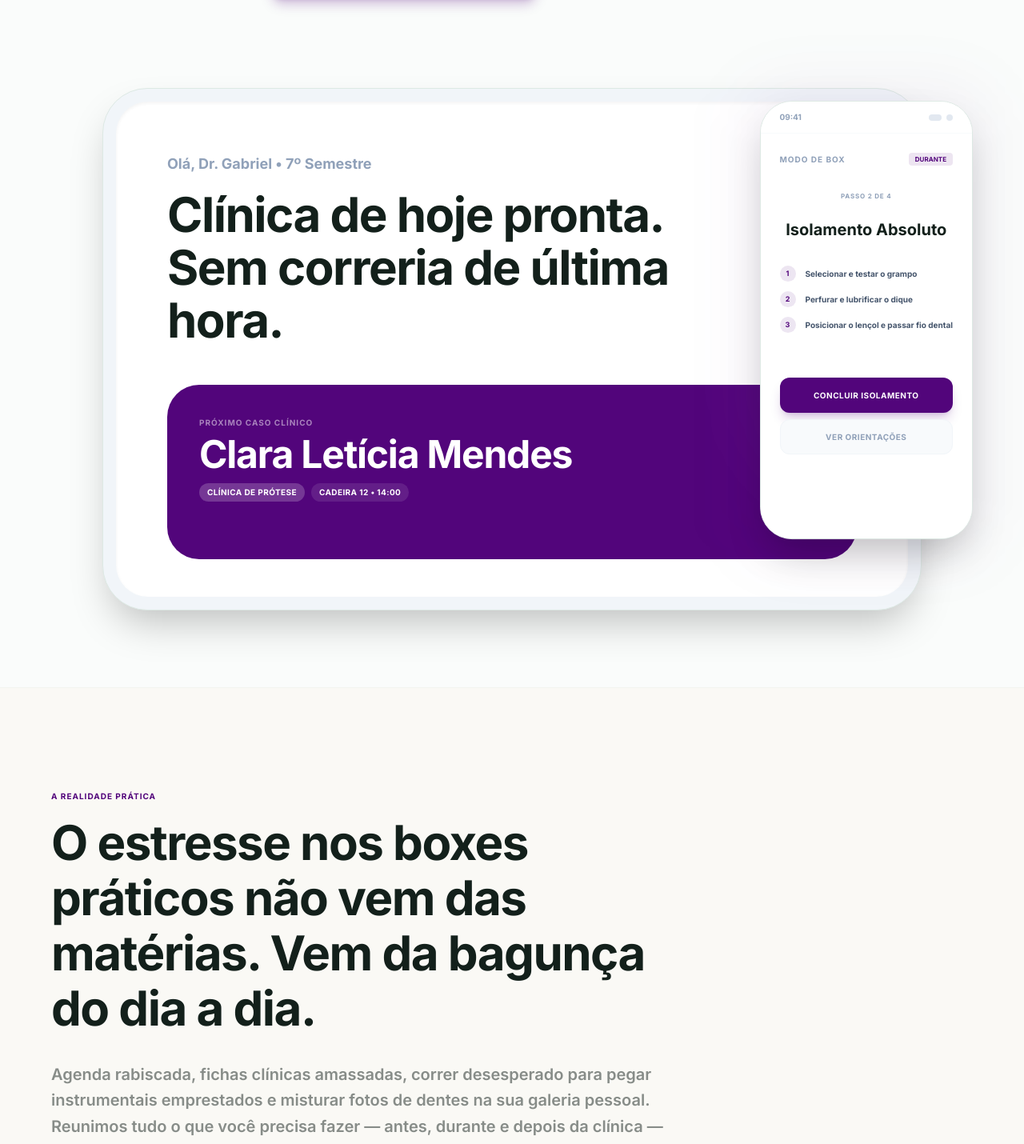
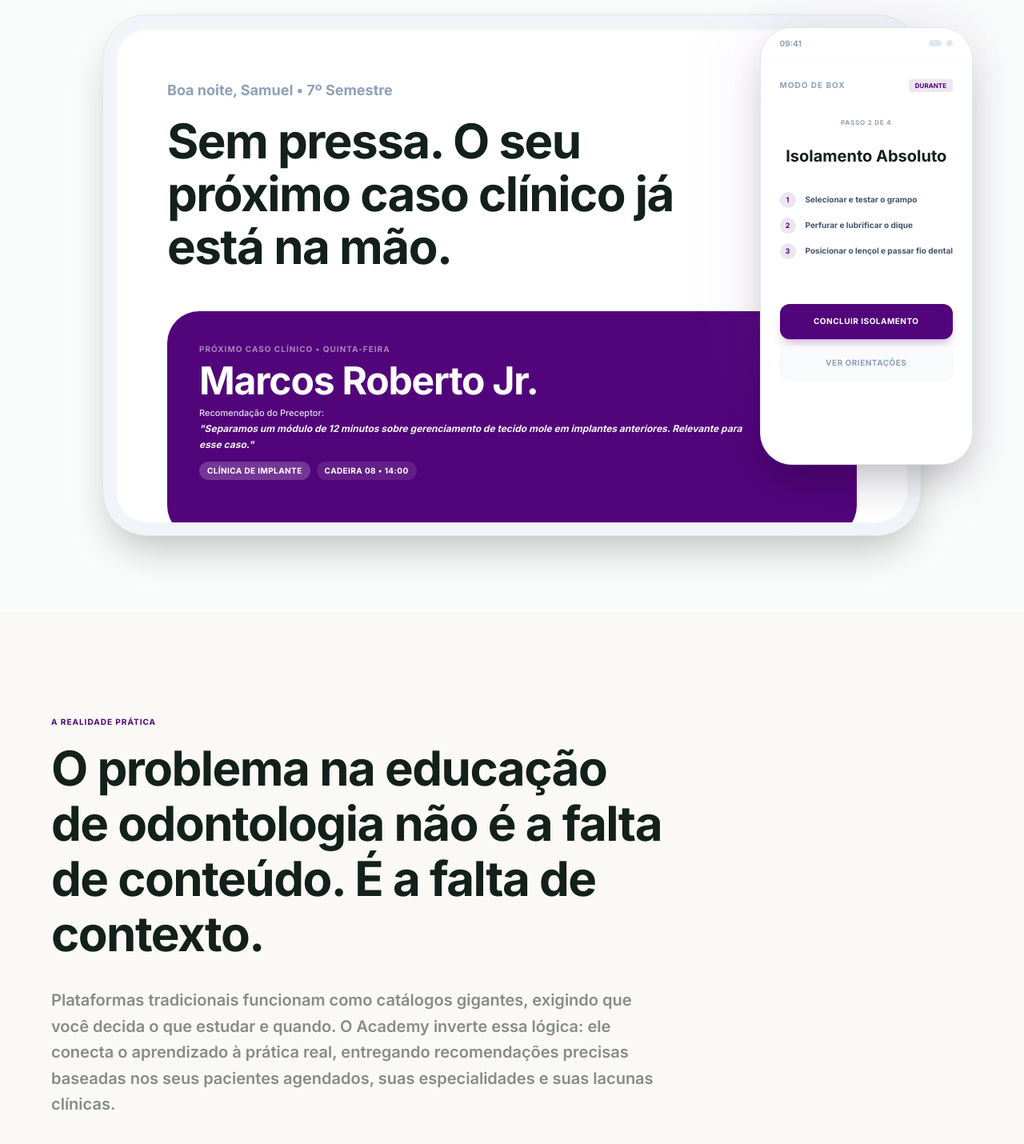
Before and after one commit to Samugodoy1/lpodontohub, a React (Vite) app: page /academy in a window 1280 px wide. Shown: the part 1189-2619 px from the top of the page at 80% size. Built offline with nearby package versions, Linux system fonts and the light colour scheme; no server answers; the database is empty.

Commit message:
feat(academy): update branding copy for landing page
Refine messaging to emphasize the value proposition of the Academy as a digital preceptor rather than a content library, focusing on clinical confidence and contextual learning.

```diff
--- a/src/pages/Academy.tsx
+++ b/src/pages/Academy.tsx
@@ -99,14 +99,14 @@ export default function Academy() {
               className="px-4"
             >
               <div className="inline-flex items-center gap-2 px-3 py-1 bg-brand-academy/5 border border-brand-academy/10 text-brand-academy rounded-full text-[9px] md:text-[10px] font-bold uppercase tracking-widest mb-6 md:mb-10">
-                <GraduationCap size={12} className="shrink-0" /> Assistente de Bolso do Acadêmico de Odonto
+                <GraduationCap size={12} className="shrink-0" /> Educação continuada contextualizada para estudantes
               </div>
               <h1 className="text-3xl xs:text-4xl sm:text-5xl md:text-7xl lg:text-[5.5rem] font-bold tracking-tight text-brand-text mb-6 md:mb-8 leading-[1.15] md:leading-[1.05] px-2 md:px-0">
-                Chegue na clínica da faculdade <br className="hidden md:block" />
-                sabendo exatamente <span className="text-brand-academy">o que fazer.</span>
+                O Academy não é uma biblioteca.<br className="hidden md:block" />
+                <span className="text-brand-academy">É um preceptor digital.</span>
               </h1>
               <p className="text-sm xs:text-base md:text-xl lg:text-2xl text-brand-text/50 max-w-4xl mx-auto mb-10 md:mb-16 leading-relaxed font-semibold px-4 md:px-0">
-                O Academy não é livro ou plataforma de videoaulas. É uma ferramenta prática para você separar instrumentais na esterilização, seguir checklists clínicos ao lado do mocho, escrever a evolução de prontuário e guardar fotos dos pacientes de forma organizada — tudo pelo celular ou tablet.
+                O único número que importa para o Academy é: você entra nos seus atendimentos mais confiante do que entrava antes de usá-lo? Conectamos a clínica à aprendizagem contextualizada, antecipando o conteúdo certo na hora certa. Menos conteúdo. Mais contexto.
               </p>
 
               {/* Core Real-Use Bullet Cards - Visual Anchors built for instant comprehension */}
@@ -178,24 +178,26 @@ export default function Academy() {
               <div className="bg-white rounded-[2rem] md:rounded-[2.5rem] overflow-hidden aspect-auto md:aspect-[16/10] shadow-inner flex flex-col">
                 <div className="p-4 sm:p-8 md:p-16 space-y-6 sm:space-y-8 md:space-y-12">
                    <div className="space-y-2 md:space-y-4">
-                      <p className="text-slate-400 font-bold text-sm md:text-lg">Olá, Dr. Gabriel • 7º Semestre</p>
+                      <p className="text-slate-400 font-bold text-sm md:text-lg">Boa noite, Samuel • 7º Semestre</p>
                       <h2 className="text-2xl md:text-6xl font-bold text-brand-text tracking-tight max-w-2xl leading-[1.2] md:leading-[1.1]">
-                        Clínica de hoje pronta. Sem correria de última hora.
+                        Sem pressa. O seu próximo caso clínico já está na mão.
                       </h2>
                    </div>
 
                    <div className="bg-brand-academy rounded-[1.5rem] md:rounded-[2.5rem] p-4 sm:p-6 md:p-10 text-white relative overflow-hidden group">
                       <div className="relative z-10">
-                        <p className="text-[10px] font-bold text-white/50 uppercase tracking-widest mb-1 md:mb-2">Próximo Caso Clínico</p>
+                        <p className="text-[10px] font-bold text-white/50 uppercase tracking-widest mb-1 md:mb-2">Próximo Caso Clínico • Quinta-feira</p>
                         <div className="flex flex-row justify-between items-start gap-4 mb-6 md:mb-8">
                           <div>
-                            <h4 className="text-lg xs:text-xl md:text-5xl font-bold tracking-tight">Clara Letícia Mendes</h4>
+                            <h4 className="text-lg xs:text-xl md:text-5xl font-bold tracking-tight">Marcos Roberto Jr.</h4>
+                            <p className="text-[11px] font-medium text-white/85 mt-2">Recomendação do Preceptor:</p>
+                            <p className="text-[12px] font-bold italic text-white/95 leading-relaxed mt-0.5">"Separamos um módulo de 12 minutos sobre gerenciamento de tecido mole em implantes anteriores. Relevante para esse caso."</p>
                             <div className="flex flex-wrap gap-1.5 md:gap-2 mt-3 tracking-wide">
-                              <span className="px-2.5 py-1 bg-white/20 rounded-full text-[8px] md:text-[10px] font-bold uppercase">Clínica de Prótese</span>
-                              <span className="px-2.5 py-1 bg-white/10 rounded-full text-[8px] md:text-[10px] font-bold uppercase">Cadeira 12 • 14:00</span>
+                              <span className="px-2.5 py-1 bg-white/20 rounded-full text-[8px] md:text-[10px] font-bold uppercase">Clínica de Implante</span>
+                              <span className="px-2.5 py-1 bg-white/10 rounded-full text-[8px] md:text-[10px] font-bold uppercase">Cadeira 08 • 14:00</span>
                             </div>
                           </div>
-                          <div className="w-10 h-10 md:w-16 md:h-16 bg-white/20 border border-white/20 rounded-xl md:rounded-2xl flex items-center justify-center text-sm md:text-2xl font-bold shrink-0">C</div>
+                          <div className="w-10 h-10 md:w-16 md:h-16 bg-white/20 border border-white/20 rounded-xl md:rounded-2xl flex items-center justify-center text-sm md:text-2xl font-bold shrink-0">M</div>
                         </div>
                       </div>
                       <div className="absolute top-0 right-0 w-48 h-48 md:w-64 md:h-64 bg-white/5 rounded-full blur-3xl -mr-24 -mt-24 md:-mr-32 md:-mt-32" />
@@ -207,8 +209,8 @@ export default function Academy() {
                             <ClipboardCheck size={20} />
                          </div>
                          <div>
-                            <p className="text-[8px] md:text-xs font-bold text-slate-400 uppercase tracking-widest">Procedimento Estimado</p>
-                            <p className="font-bold text-brand-text text-xs md:text-base">Preparo para Coroa Total</p>
+                            <p className="text-[8px] md:text-xs font-bold text-slate-400 uppercase tracking-widest">Preparo para o Box</p>
+                            <p className="font-bold text-brand-text text-xs md:text-base">Guia e kit implante esterilizados</p>
                          </div>
                       </div>
                       <div className="p-4 md:p-8 bg-slate-50 rounded-2xl md:rounded-3xl border border-slate-100 flex items-center gap-3 md:gap-4">
@@ -217,7 +219,7 @@ export default function Academy() {
                          </div>
                          <div>
                             <p className="text-[8px] md:text-xs font-bold text-slate-400 uppercase tracking-widest">Imagens Clínicas</p>
-                            <p className="font-bold text-brand-text text-xs md:text-base tracking-tight">7 fotos salvas nesta disciplina</p>
+                            <p className="font-bold text-brand-text text-xs md:text-base tracking-tight">Organizado na galeria de Marcos</p>
                          </div>
                       </div>
                    </div>
@@ -288,53 +290,53 @@ export default function Academy() {
            <div className="max-w-3xl mb-12 md:mb-20 px-4 md:px-0 text-left">
               <span className="text-[10px] font-bold text-brand-academy tracking-widest uppercase block mb-4">A realidade prática</span>
               <h2 className="text-3xl md:text-5xl lg:text-6xl font-bold tracking-tight text-brand-text mb-6 md:mb-8 leading-[1.15]">
-                O estresse nos boxes práticos não vem das matérias. Vem da bagunça do dia a dia.
+                O problema na educação de odontologia não é a falta de conteúdo. É a falta de contexto.
               </h2>
               <p className="text-sm md:text-xl text-brand-text/50 font-semibold leading-relaxed">
-                Agenda rabiscada, fichas clínicas amassadas, correr desesperado para pegar instrumentais emprestados e misturar fotos de dentes na sua galeria pessoal. Reunimos tudo o que você precisa fazer — antes, durante e depois da clínica — em um ambiente limpo e sem distrações.
+                Plataformas tradicionais funcionam como catálogos gigantes, exigindo que você decida o que estudar e quando. O Academy inverte essa lógica: ele conecta o aprendizado à prática real, entregando recomendações precisas baseadas nos seus pacientes agendados, suas especialidades e suas lacunas clínicas.
               </p>
            </div>
 
            <div className="grid grid-cols-1 md:grid-cols-2 lg:grid-cols-3 gap-6 px-4 md:px-0">
               <FeatureCard
                 icon={Target}
-                title="Dossiê de Casos Acadêmicos"
-                desc="Centralize dados, exames, anamneses e anotações por paciente de forma individualizada. Tenha o panorama clínico completo em segundos antes de começar o box."
+                title="Dossiê e Contexto Clínico"
+                desc="O significado é parte do produto. Centralize exames, históricos e anamneses de cada paciente, priorizando o que merece sua atenção agora, sem dashboards de vaidade ou métricas sem ação."
                 badge="Sem papéis soltos"
                 delay={0.1}
               />
               <FeatureCard
                 icon={ClipboardList}
-                title="Checklist Pré-Clínica"
-                desc="Chega de esquecer espatulas, broqueiros ou bandejas. Monte listas precisas para separar seus instrumentais e levar para a esterilização no tempo correto."
+                title="Relevância Prática Imediata"
+                desc="Reduza expressivamente sua carga cognitiva. Monte checklists precisos por disciplina para separar seus instrumentais e levar para a esterilização sem correria."
                 badge="Material completo"
                 delay={0.2}
               />
               <FeatureCard
                 icon={Smartphone}
-                title="Modo Box (Uso em Campo)"
-                desc="Use o celular ou tablet apoiado no box de atendimento. A interface de alto contraste foi feita para você revisar condutas clínicas de longe, sem precisar tocar na tela."
+                title="Modo Box Silencioso"
+                desc="Use o celular ou tablet apoiado no box de atendimento. A interface de alto contraste foi desenhada com exclusão de toques na tela e redução de presença invasiva."
                 badge="Foco no paciente"
                 delay={0.3}
               />
               <FeatureCard
                 icon={Camera}
-                title="Pasta de Imagens Segura"
-                desc="Não misture fotos de boca com suas fotos pessoais. Armazene as fotos de evolução diagnóstica na galeria particular de cada paciente, protegida por criptografia."
+                title="Galeria Clínica Criptografada"
+                desc="Respeito absoluto à privacidade do paciente. Armazene as fotos da evolução operatória em ambiente blindado com segurança de nível hospitalar."
                 badge="Organização visual"
                 delay={0.4}
               />
               <FeatureCard
                 icon={BookOpen}
-                title="Evolução Inteligente Guiada"
-                desc="Seja aprovado de primeira na assinatura do professor preceptor. Utilize modelos estruturados de redação clínica para escrever evoluções de prontuário perfeitas."
+                title="Evolução de Prontuário Guiada"
+                desc="O produto realiza o trabalho cognitivo pesado. Utilize modelos estruturados de redação clínica para criar históricos limpos e de conformidade ética ágil."
                 badge="Redução de erros"
                 delay={0.5}
               />
               <FeatureCard
                 icon={Clock}
-                title="Controle de Requisitos"
-                desc="Veja progresso em tempo real das metas e disciplinas exigidas pela sua universidade. Não seja surpreendido na última semana por faltar requisitos obrigatórios."
+                title="Mapeamento de Lacunas"
+                desc="Monitore o progresso do aprendizado prático sem o vício de streaks ou gamificações artificiais de engajamento diário. Foco exclusivo em confiança e competência."
                 badge="Monitoramento integral"
                 delay={0.6}
               />
@@ -346,9 +348,9 @@ export default function Academy() {
       <Section id="fluxo" className="py-24 md:py-32 bg-white">
         <div className="max-w-6xl mx-auto">
           <div className="text-center mb-16 md:mb-24 px-4">
-             <p className="text-[10px] font-bold text-brand-academy uppercase mb-4 tracking-[0.25em]">Guia Operacional</p>
-             <h2 className="text-3xl md:text-5xl lg:text-6xl font-bold tracking-tight text-brand-text">Sua rotina acadêmica em 3 tempos.</h2>
-             <p className="text-base md:text-lg text-brand-text/50 font-medium mt-4 max-w-2xl mx-auto">Do planejamento em casa até a finalização da clínica, o Academy acompanha seus passos.</p>
+             <p className="text-[10px] font-bold text-brand-academy uppercase mb-4 tracking-[0.25em]">Comportamento Ideal</p>
+             <h2 className="text-3xl md:text-5xl lg:text-6xl font-bold tracking-tight text-brand-text">A clareza clínica em 3 momentos.</h2>
+             <p className="text-base md:text-lg text-brand-text/50 font-medium mt-4 max-w-2xl mx-auto">Preservando o silêncio ativamente e entregando ações rápidas em cada fase operacional.</p>
           </div>
 
           <div className="grid grid-cols-1 lg:grid-cols-3 gap-12 lg:gap-16 relative px-4 md:px-0">
@@ -358,8 +360,8 @@ export default function Academy() {
             {[
               {
                 step: "01",
-                t: "Organizar (No dia anterior)",
-                d: "Consulte o checklist de materiais clínicos, solicite insumos do almoxarifado acadêmico e revise a anamnese do seu caso clínico deitada na sua cama.",
+                t: "Antecipação de Contexto",
+                d: "O Academy analisa os casos agendados e exibe recomendações pontuais de estudo em 12 minutos, reduzindo a carga cognitiva antes do Box.",
                 icon: Layout,
                 mockup: (
                   <div className="mt-8 p-6 bg-white border border-brand-border rounded-[2rem] shadow-sm space-y-4 w-full max-w-sm mx-auto text-left">
@@ -383,8 +385,8 @@ export default function Academy() {
               },
               {
                 step: "02",
-                t: "Atender (No Box clínico)",
-                d: "Ative o Modo Box no tablet ou celular. Siga o roteiro passo a passo com alertas visuais integrados para nunca pular fases essenciais do protocolo.",
+                t: "Silêncio Ativo no Mocho",
+                d: "A interface de alto contraste do Modo Box silencia distrações de notificações e destaca protocolos e checklists de longe, sem exigir toques.",
                 icon: Smartphone,
                 mockup: (
                   <div className="mt-8 p-6 bg-brand-academy rounded-[2rem] shadow-lg space-y-4 w-full max-w-sm mx-auto text-white text-left overflow-hidden relative">
@@ -404,8 +406,8 @@ export default function Academy() {
               },
               {
                 step: "03",
-                t: "Registrar (Pós-Clínica)",
-                d: "Gere a evolução do paciente no prontuário, salve as imagens de evolução tiradas na hora e deixe o caso perfeito para seminários sem gastar horas de estudo.",
+                t: "Comportamento Pós-Clínico",
+                d: "Gere a evolução clínica em arquivos PDF estruturados, reúna fotos criptografadas e feche o aplicativo em 90 segundos com confiança.",
                 icon: Eye,
                 mockup: (
                   <div className="mt-8 p-6 bg-slate-50 border border-slate-100 rounded-[2rem] space-y-3 w-full max-w-sm mx-auto text-left">
@@ -461,10 +463,10 @@ export default function Academy() {
                   <Smartphone size={14} /> Modo Box
                 </div>
                 <h2 className="text-3xl md:text-6xl font-bold tracking-tight mb-6 md:mb-8 leading-[1.1] md:leading-[1.15]">
-                  O assistente que fica ao lado do seu mocho clínico.
+                  Design que exige atenção falhou. Design que devolve atenção venceu.
                 </h2>
                 <p className="text-lg md:text-xl text-white/80 mb-8 md:mb-10 leading-relaxed font-semibold">
-                  Enquanto atende seu paciente, você não pode lidar com botões pequenos ou interfaces bagunçadas. O Modo Box desativa as notificações desnecessárias e oferece uma tela simplificada de alto contraste, feita para você acompanhar etapas clínicas a distância e sem tocar no tablet ou celular.
+                  No mocho, sua atenção deve estar inteiramente no paciente, não na burocracia ou em interfaces complexas. O Modo Box minimiza nossa própria presença, ativando um silêncio ativo rigoroso e destacando condutas assépticas, instrumentais e tempos operacionais de longe, sem exigir toques contaminantes.
                 </p>
                 <div className="space-y-4 md:space-y-6">
                   {[
@@ -531,9 +533,9 @@ export default function Academy() {
       <Section id="planos" className="py-24 md:py-32">
         <div className="max-w-6xl mx-auto">
           <div className="text-center mb-16 md:mb-24 px-4">
-             <span className="text-[10px] font-bold text-brand-academy tracking-widest uppercase block mb-3">Sem amarras financeiras</span>
-             <h2 className="text-3xl md:text-5xl lg:text-6xl font-bold tracking-tight text-brand-text mb-4 md:mb-6 leading-tight">Valores feitos para estudantes de Odonto.</h2>
-             <p className="text-base md:text-xl text-brand-text/50 font-semibold max-w-2xl mx-auto leading-relaxed">Crie sua conta gratuitamente e experimente a clareza clínica. Se suas disciplinas exigirem muito volume de fotos ou casos, faça o upgrade quando e se precisar.</p>
+             <span className="text-[10px] font-bold text-brand-academy tracking-widest uppercase block mb-3">Monetização limpa baseada em valor</span>
+             <h2 className="text-3xl md:text-5xl lg:text-6xl font-bold tracking-tight text-brand-text mb-4 md:mb-6 leading-tight">Valores que respeitam estudantes e a clínica real.</h2>
+             <p className="text-base md:text-xl text-brand-text/50 font-semibold max-w-3xl mx-auto leading-relaxed">Rejeitamos todo modelo invasivo de anúncios nativos ou venda de atenção para terceiros. O Academy Core Free é livre de verdade para você organizar sua rotina, e o upgrade Unlimited destrava o potencial máximo do preceptor digital.</p>
           </div>
 
           <div className="grid grid-cols-1 md:grid-cols-2 gap-6 md:gap-10 max-w-5xl mx-auto px-4 md:px-0">
@@ -677,9 +679,9 @@ export default function Academy() {
               <div className="w-16 h-16 bg-white/10 rounded-3xl flex items-center justify-center border border-white/20 mb-8">
                  <GraduationCap size={32} />
               </div>
-              <h2 className="text-3xl md:text-7xl font-bold tracking-tight mb-6 md:mb-10 leading-tight">Clareza nos atendimentos.<br />Menos caos Acadêmico.</h2>
+              <h2 className="text-3xl md:text-7xl font-bold tracking-tight mb-6 md:mb-10 leading-tight">Chegue no box clínico com total contexto.<br />Experimente a clareza prática.</h2>
               <p className="text-base md:text-xl text-white/70 mb-12 font-medium leading-relaxed max-w-2xl">
-                 Crie seu cadastro de estudante gratuitamente hoje mesmo. Comece as aulas práticas da próxima semana com total clareza e controle na palma da mão.
+                 Sem distrações desnecessárias, sem ansiedade e sem sobrecarga cognitiva. Organize seus próximos pacientes, revise checklists de materiais e prepare-se perfeitamente para a clínica agora.
               </p>
               <div className="flex flex-col sm:flex-row items-center justify-center gap-4 w-full">
                  <a href="https://academy.odontohub.app.br" id="btn-final-register" className="w-full sm:w-auto">
```
